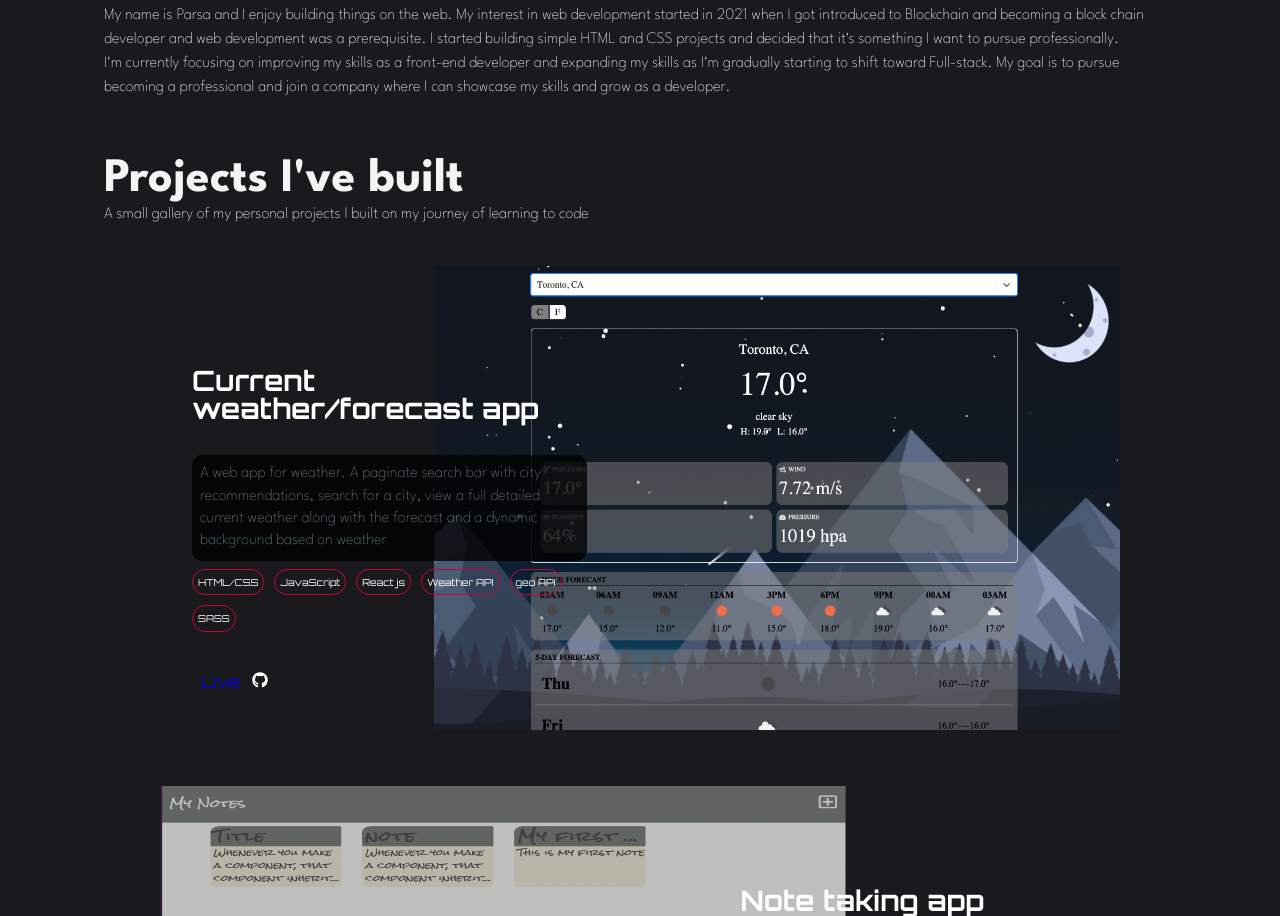
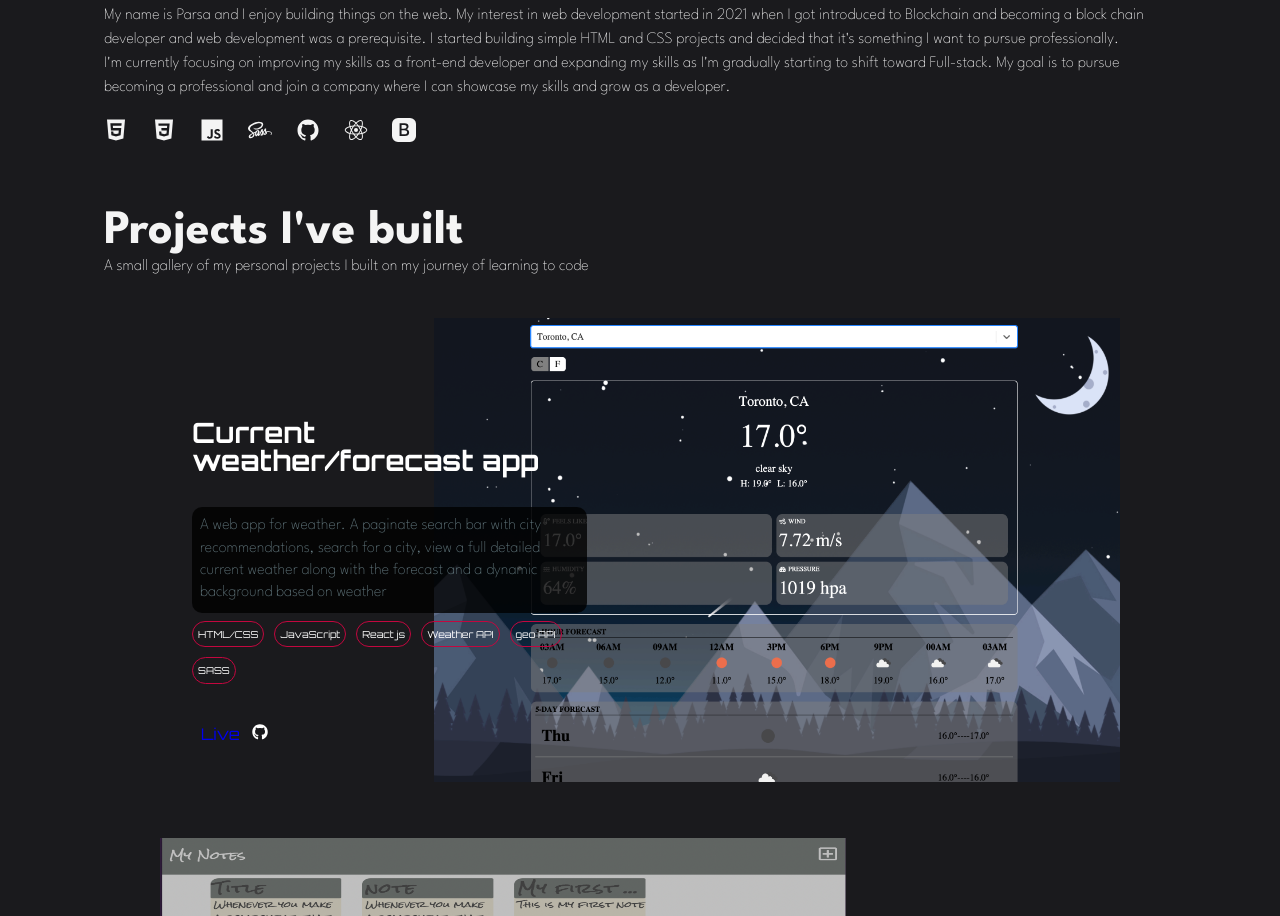
Before and after one commit to Parsa-Parishan/My-Portfolio, a React (Create React App) app: page / in a window 1280 px wide. Shown: the part 864-1780 px from the top of the page. Built offline with nearby package versions, Linux system fonts and the light colour scheme; a web font is replaced by a local one.

Commit message:
add skills

```diff
--- a/src/components/About-me.js
+++ b/src/components/About-me.js
@@ -1,5 +1,14 @@
 import React from "react";
 import { FaGithub } from "react-icons/fa";
+import {
+  IoLogoHtml5,
+  IoLogoCss3,
+  IoLogoJavascript,
+  IoLogoSass,
+  IoLogoGithub,
+  IoLogoReact,
+} from "react-icons/io5";
+import { BsFillBootstrapFill } from "react-icons/bs";
 import weather from "../images/screenshots/weather.png";
 import note from "../images/screenshots/note.png";
 import ecom from "../images/screenshots/ecom.png";
@@ -29,6 +38,31 @@ export default function About() {
             join a company where I can showcase my skills and grow as a
             developer.
           </p>
+          <div className="tools">
+            <ul>
+              <li>
+                <IoLogoHtml5 />
+              </li>
+              <li>
+                <IoLogoCss3 />
+              </li>
+              <li>
+                <IoLogoJavascript />
+              </li>
+              <li>
+                <IoLogoSass />
+              </li>
+              <li>
+                <IoLogoGithub />
+              </li>
+              <li>
+                <IoLogoReact />
+              </li>
+              <li>
+                <BsFillBootstrapFill />
+              </li>
+            </ul>
+          </div>
         </div>
       </div>
       <div className="my-portfolio">
--- a/src/styles/main.css
+++ b/src/styles/main.css
@@ -624,6 +624,12 @@ main .my-skills p {
   font-family: "League Spartan", sans-serif;
 }
 
+main .my-skills .tools ul li {
+  display: inline;
+  margin-right: 1.5rem;
+  font-size: 1.5rem;
+}
+
 main .my-portfolio {
   -webkit-transition: all 2s ease;
   transition: all 2s ease;
@@ -730,6 +736,10 @@ main .my-portfolio .container article .about-project .btns button:hover {
 
 main .my-portfolio .container article .about-project .btns button:hover * {
   color: var(--hover);
+}
+
+main .my-portfolio .container article .about-project .btns button a:visited {
+  color: white !important;
 }
 
 @media (min-width: 768px) {
--- a/src/styles/sass/components/_about-me.scss
+++ b/src/styles/sass/components/_about-me.scss
@@ -22,6 +22,15 @@ main {
     }
     p {
       font-family: "League Spartan", sans-serif;
+    }
+    .tools {
+      ul {
+        li {
+          display: inline;
+          margin-right: 1.5rem;
+          font-size: 1.5rem;
+        }
+      }
     }
   }
   .my-portfolio {
@@ -101,6 +110,9 @@ main {
                 * {
                   color: var(--hover);
                 }
+              }
+              a:visited {
+                color: white !important;
               }
             }
             @media (min-width: 768px) {
```
Also changed, not shown: 1 other file (tests, documents, lock files or other folders).
